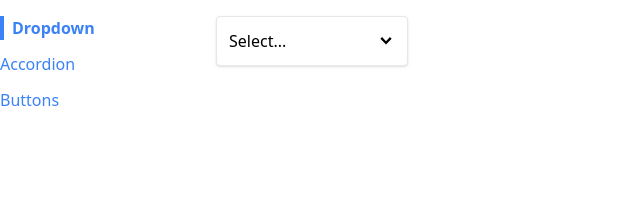
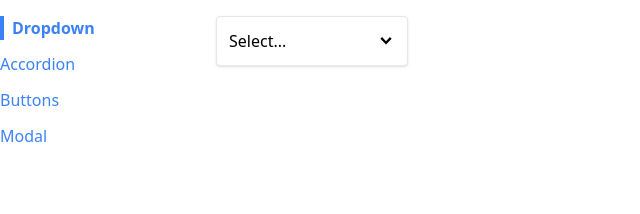
Before and after one commit to CamiloCardenasMesa/components, a React (Create React App) app: page / in a window 1280 px wide. Shown: the top 214 px of the page, without its empty margins (0-640 px from the left). Built offline with nearby package versions, Linux system fonts and the light colour scheme.

Commit message:
feat: initialize modal component

```diff
--- a/src/App.js
+++ b/src/App.js
@@ -3,6 +3,7 @@
 import AccordionPage from "./pages/AccordionPage";
 import DropdownPage from "./pages/DropdownPage";
 import ButtonPage from "./pages/ButtonPage";
+import ModalPage from "./pages/ModalPage";
 
 function App() {
   return (
@@ -18,6 +19,9 @@
             <Route path="/buttons">
                 <ButtonPage />
             </Route>
+            <Route path="/modal">
+                <ModalPage />
+            </Route>
         </div>
     </div>
   );
--- a/src/components/Sidebar.js
+++ b/src/components/Sidebar.js
@@ -5,6 +5,7 @@
         { label:'Dropdown', path:'/' },
         { label:'Accordion', path:'/accordion' },
         { label:'Buttons', path:'/buttons' },
+        { label:'Modal', path:'/modal'},
     ];
 
     const renderedLinks = links.map((link) => {
```
